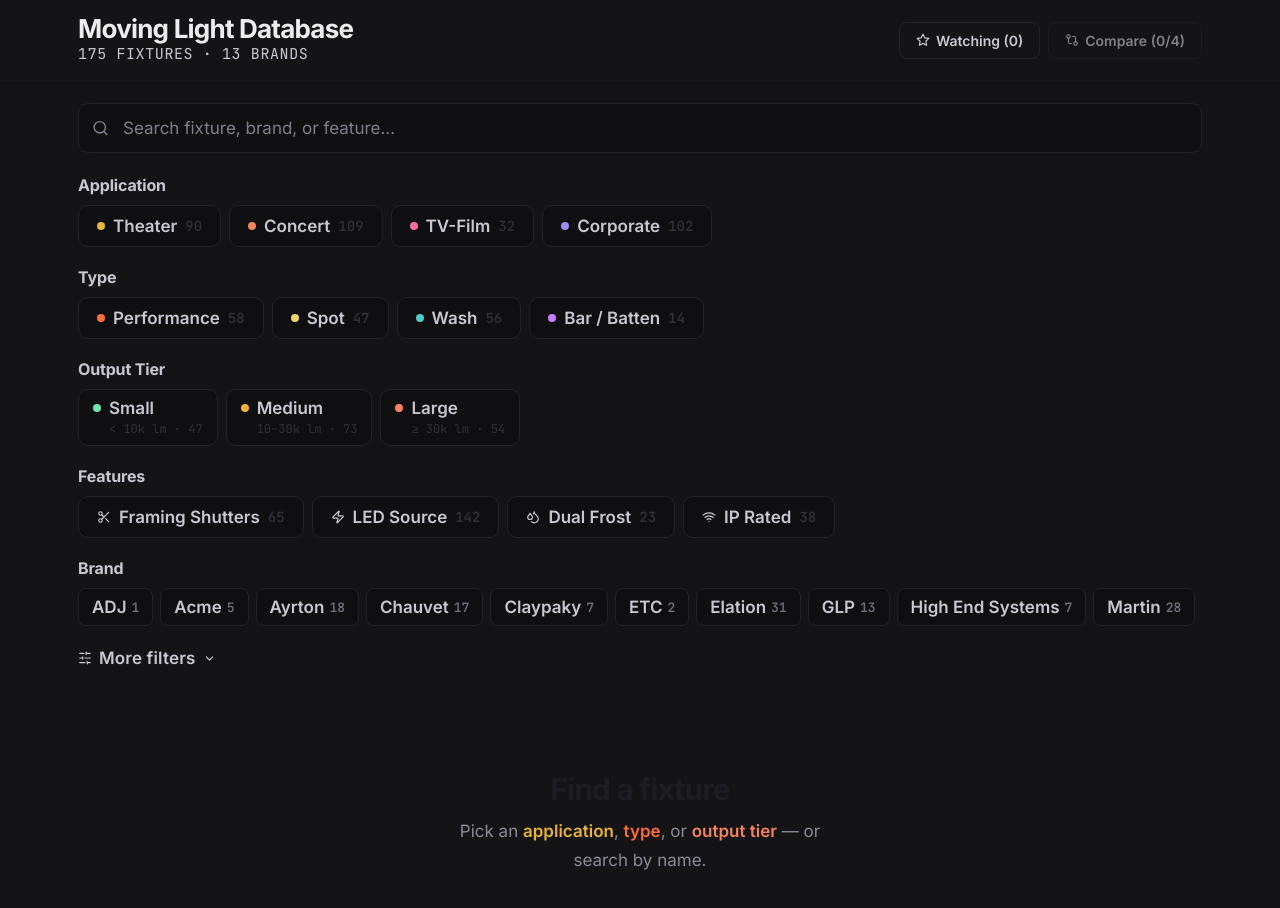
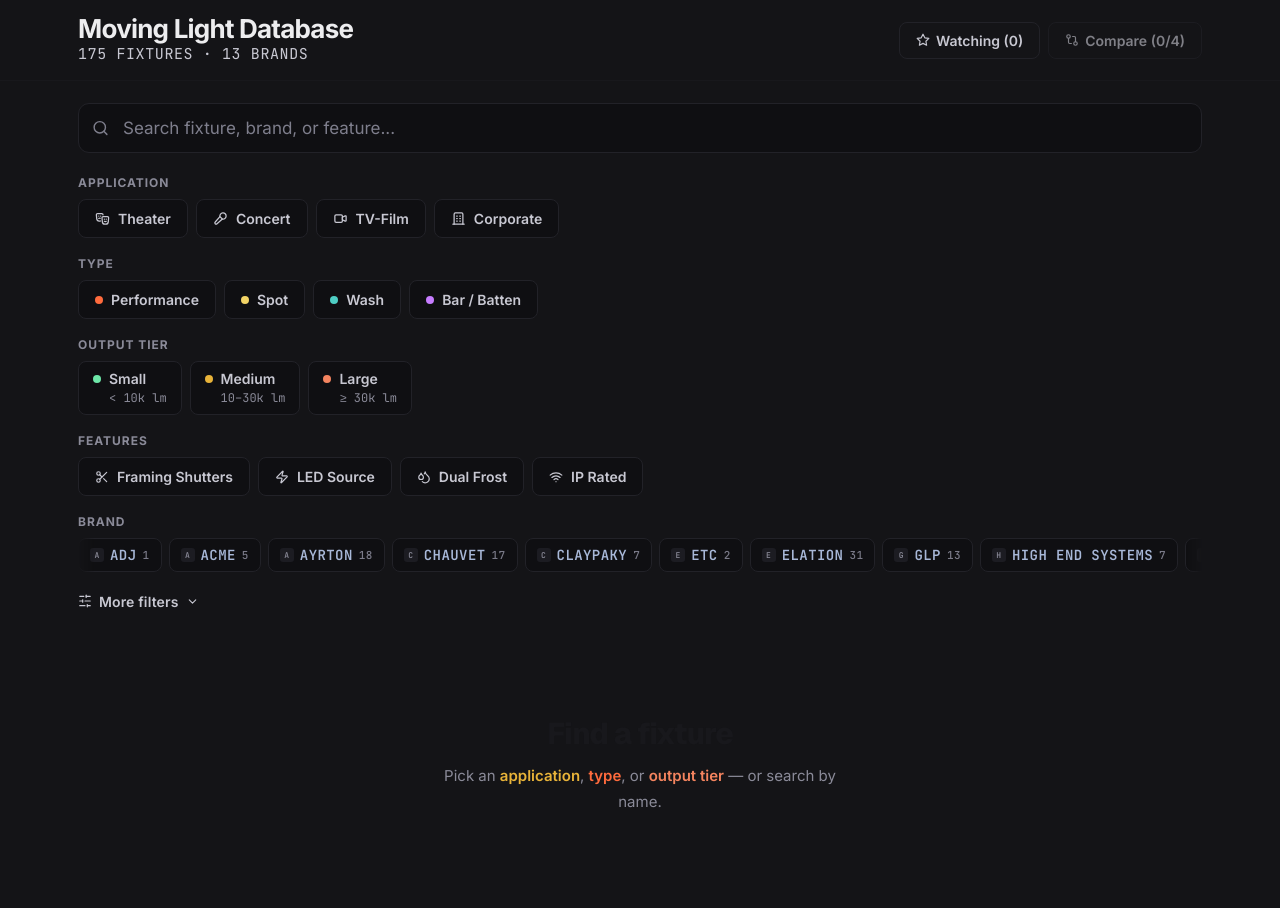
Before and after one commit to Rzalumen/MovingLightDatabase, a React (Vite) app: page / in a window 1280 px wide. Shown: the top 908 px of the page. Built offline with nearby package versions, Linux system fonts and the light colour scheme.

Commit message:
Phase 4: filter area redesign, sticky active bar, watching filter

```diff
--- a/public/sw.js
+++ b/public/sw.js
@@ -1,4 +1,4 @@
-const CACHE = 'mld-v4';
+const CACHE = 'mld-v5';
 self.addEventListener('install', e => self.skipWaiting());
 self.addEventListener('activate', e => e.waitUntil(clients.claim()));
 self.addEventListener('fetch', e => {
--- a/src/App.jsx
+++ b/src/App.jsx
@@ -1,11 +1,9 @@
 import React, { useState, useMemo, useEffect } from "react";
 import { Search, X, GitCompare, ChevronDown, ChevronUp, Check, Plus, Minus, ExternalLink, Scissors, SlidersHorizontal, Droplets, Wifi, Zap, Star } from "lucide-react";
+import { IconMasksTheater as Drama, IconMicrophone2 as Mic2, IconVideo as Video, IconBuilding as Building2 } from "@tabler/icons-react";
 
 import FIXTURES from "./fixtures.json";
 import { FONTS, COLORS, getTypeColor, getTierColor, RADIUS, SPACING } from "./tokens";
-
-// Phase 2 will use these — import added now to verify installation works
-// import { Drama, Mic2, Video, Building2 } from "@tabler/icons-react";
 
 const CAT_COLORS = { "Performance":COLORS.typePerformance, "Spot":COLORS.typeSpot, "Wash":COLORS.typeWash, "Bar / Batten":COLORS.typeBar };
 const LAMP_COLORS = { "LED":"#6EE7A8", "Discharge":"#F5A623", "Laser":"#FF6B6B", "Other":"#9AA5B1" };
@@ -13,6 +11,12 @@ const APP_COLORS = { "Theater":COLORS.actionAmber, "Concert":"#F4845F", "TV-Film
 const TIER_COLORS = { "Small":"#6EE7A8", "Medium":COLORS.actionAmber, "Large":"#F4845F" };
 const TIER_DESC = { "Small":"< 10k lm", "Medium":"10\u201330k lm", "Large":"\u2265 30k lm" };
 const APP_ORDER = ["Theater","Concert","TV-Film","Corporate"];
+const APP_ICONS = {
+  "Theater":   Drama,
+  "Concert":   Mic2,
+  "TV-Film":   Video,
+  "Corporate": Building2,
+};
 
 const FEAT_FILTERS = [
   { key:"framing",   label:"Framing Shutters", icon:<Scissors size={14}/>,  color:"#6EE7A8", field:f=>f.framing },
@@ -50,6 +54,7 @@ export default function App() {
   const [compare,setCompare]   = useState([]);
   const [showCompare,setShowCompare] = useState(false);
   const [isMobile,setIsMobile] = useState(false);
+  const [watchingFilterActive,setWatchingFilterActive] = useState(false);
   const [watchlist,setWatchlist] = useState(()=>{
     try {
       const saved = localStorage.getItem("mld-watchlist");
@@ -81,12 +86,13 @@ export default function App() {
     const n=new Set(set); n.has(val)?n.delete(val):n.add(val); setter(n);
   }
 
-  const hasFilter = query||apps.size||cats.size||tiers.size||brands.size||feats.size||lamps.size||criMin||featAnim;
+  const hasFilter = query||apps.size||cats.size||tiers.size||brands.size||feats.size||lamps.size||criMin||featAnim||watchingFilterActive;
   const moreCount = lamps.size+(criMin?1:0)+(featAnim?1:0);
 
   const filtered = useMemo(()=>{
     if(!hasFilter) return [];
     let r = FIXTURES.filter(f=>{
+      if(watchingFilterActive && !watchlist.has(f.id)) return false;
       if(query){
         const q=query.toLowerCase();
         const hay=(f.model+" "+f.brand+" "+f.category+" "+(f.standout||"")+" "+(f.description||"")+" "+(f.colorMixing||"")+" "+(f.lamp||"")+" "+(f.applications||[]).join(" ")).toLowerCase();
@@ -117,7 +123,7 @@ export default function App() {
       if(av>bv) return dir==="asc"?1:-1;
       return 0;
     });
-  },[query,apps,cats,tiers,brands,feats,lamps,criMin,featAnim,sortBy,hasFilter]);
+  },[query,apps,cats,tiers,brands,feats,lamps,criMin,featAnim,sortBy,hasFilter,watchingFilterActive,watchlist]);
 
   function toggleExpand(id){
     setExpanded(p=>{const n=new Set(p);n.has(id)?n.delete(id):n.add(id);return n;});
@@ -142,9 +148,24 @@ export default function App() {
     setQuery(""); setApps(new Set()); setCats(new Set()); setTiers(new Set());
     setBrands(new Set()); setFeats(new Set()); setLamps(new Set());
     setCriMin(0); setFeatAnim(false);
+    setWatchingFilterActive(false);
   }
 
   const activeCount=apps.size+cats.size+tiers.size+brands.size+feats.size+lamps.size+(criMin?1:0)+(featAnim?1:0);
+
+  const activeChips = useMemo(()=>{
+    const chips = [];
+    if(query) chips.push({key:"query", label:`"${query}"`, onRemove:()=>setQuery("")});
+    apps.forEach(a => chips.push({key:`app-${a}`, label:a, onRemove:()=>{const n=new Set(apps); n.delete(a); setApps(n);}}));
+    cats.forEach(c => chips.push({key:`cat-${c}`, label:c, onRemove:()=>{const n=new Set(cats); n.delete(c); setCats(n);}}));
+    tiers.forEach(t => chips.push({key:`tier-${t}`, label:t, onRemove:()=>{const n=new Set(tiers); n.delete(t); setTiers(n);}}));
+    brands.forEach(b => chips.push({key:`brand-${b}`, label:b, onRemove:()=>{const n=new Set(brands); n.delete(b); setBrands(n);}}));
+    feats.forEach(f => chips.push({key:`feat-${f}`, label:f, onRemove:()=>{const n=new Set(feats); n.delete(f); setFeats(n);}}));
+    lamps.forEach(l => chips.push({key:`lamp-${l}`, label:l, onRemove:()=>{const n=new Set(lamps); n.delete(l); setLamps(n);}}));
+    if(criMin>0) chips.push({key:"cri", label:`CRI ${criMin}+`, onRemove:()=>setCriMin(0)});
+    if(featAnim) chips.push({key:"anim", label:"Animation wheel", onRemove:()=>setFeatAnim(false)});
+    return chips;
+  },[query, apps, cats, tiers, brands, feats, lamps, criMin, featAnim]);
 
   return (
     <div style={{minHeight:"100vh",background:COLORS.bgBase,color:COLORS.textPrimary,fontFamily:FONTS.ui}}>
@@ -181,13 +202,13 @@ export default function App() {
           </div>
           {!isMobile&&(
             <div style={{display:"flex",gap:8}}>
-              <button onClick={()=>{/* Phase 4 will wire watchlist view */}}
+              <button onClick={()=>setWatchingFilterActive(v=>!v)}
                 style={{display:"flex",alignItems:"center",gap:6,padding:"9px 16px",
-                  background:watchlist.size?COLORS.actionAmberBg:"transparent",
-                  color:watchlist.size?COLORS.actionAmber:COLORS.textSecondary,
-                  border:`1px solid ${watchlist.size?COLORS.actionAmber:COLORS.borderDefault}`,
+                  background:watchingFilterActive?COLORS.actionAmber:(watchlist.size?COLORS.actionAmberBg:"transparent"),
+                  color:watchingFilterActive?COLORS.bgBase:(watchlist.size?COLORS.actionAmber:COLORS.textSecondary),
+                  border:`1px solid ${watchingFilterActive||watchlist.size?COLORS.actionAmber:COLORS.borderDefault}`,
                   borderRadius:RADIUS.md,fontSize:14,fontWeight:600,cursor:"pointer",fontFamily:FONTS.ui}}>
-                <Star size={14} fill={watchlist.size?COLORS.actionAmber:"none"}/> Watching ({watchlist.size})
+                <Star size={14} fill={watchingFilterActive?COLORS.bgBase:(watchlist.size?COLORS.actionAmber:"none")}/> Watching ({watchlist.size})
               </button>
               <button onClick={()=>compare.length&&setShowCompare(true)}
                 style={{display:"flex",alignItems:"center",gap:6,padding:"9px 16px",
@@ -218,14 +239,14 @@ export default function App() {
         <Section label="Application" active={apps.size}>
           <div style={{display:"flex",gap:8,flexWrap:"wrap"}}>
             {APP_ORDER.map(a=>{
-              const on=apps.has(a); const col=APP_COLORS[a];
-              const n=FIXTURES.filter(f=>(f.applications||[]).includes(a)).length;
+              const on=apps.has(a);
+              const col=APP_COLORS[a];
+              const Icon=APP_ICONS[a];
               return(
                 <div key={a} className="chip" onClick={()=>toggle(apps,setApps,a)}
-                  style={{display:"flex",alignItems:"center",gap:8,padding:isMobile?"9px 14px":"10px 18px",background:on?col+"1A":COLORS.bgElevated,border:`1.5px solid ${on?col:COLORS.borderDefault}`,borderRadius:10,fontSize:isMobile?16:17,fontWeight:600,color:on?col:COLORS.textSecondary}}>
-                  <span style={{width:8,height:8,borderRadius:"50%",background:col,flexShrink:0}}/>
+                  style={{display:"flex",alignItems:"center",gap:8,padding:isMobile?"9px 14px":"10px 16px",background:on?col+"1A":COLORS.bgElevated,border:`1.5px solid ${on?col:COLORS.borderDefault}`,borderRadius:RADIUS.md,fontSize:isMobile?15:14,fontWeight:600,color:on?col:COLORS.textSecondary,fontFamily:FONTS.ui,cursor:"pointer"}}>
+                  {Icon&&<Icon size={15} strokeWidth={2}/>}
                   {a}
-                  <span style={{fontSize:14,fontFamily:FONTS.mono,color:on?col+"88":"#303038",fontWeight:500}}>{n}</span>
                   {on&&<Check size={13}/>}
                 </div>
               );
@@ -237,14 +258,13 @@ export default function App() {
         <Section label="Type" active={cats.size}>
           <div style={{display:"flex",gap:8,flexWrap:"wrap"}}>
             {allCats.map(c=>{
-              const on=cats.has(c); const col=CAT_COLORS[c];
-              const n=FIXTURES.filter(f=>f.category===c).length;
+              const on=cats.has(c);
+              const col=CAT_COLORS[c];
               return(
                 <div key={c} className="chip" onClick={()=>toggle(cats,setCats,c)}
-                  style={{display:"flex",alignItems:"center",gap:8,padding:isMobile?"9px 14px":"10px 18px",background:on?col+"1A":COLORS.bgElevated,border:`1.5px solid ${on?col:COLORS.borderDefault}`,borderRadius:10,fontSize:isMobile?16:17,fontWeight:600,color:on?col:COLORS.textSecondary}}>
+                  style={{display:"flex",alignItems:"center",gap:8,padding:isMobile?"9px 14px":"10px 16px",background:on?col+"1A":COLORS.bgElevated,border:`1.5px solid ${on?col:COLORS.borderDefault}`,borderRadius:RADIUS.md,fontSize:isMobile?15:14,fontWeight:600,color:on?col:COLORS.textSecondary,fontFamily:FONTS.ui,cursor:"pointer"}}>
                   <span style={{width:8,height:8,borderRadius:"50%",background:col,flexShrink:0}}/>
                   {c}
-                  <span style={{fontSize:14,fontFamily:FONTS.mono,color:on?col+"88":"#303038"}}>{n}</span>
                   {on&&<Check size={13}/>}
                 </div>
               );
@@ -256,17 +276,17 @@ export default function App() {
         <Section label="Output Tier" active={tiers.size}>
           <div style={{display:"flex",gap:8,flexWrap:"wrap"}}>
             {allTiers.map(t=>{
-              const on=tiers.has(t); const col=TIER_COLORS[t];
-              const n=FIXTURES.filter(f=>f.tier===t).length;
+              const on=tiers.has(t);
+              const col=TIER_COLORS[t];
               return(
                 <div key={t} className="chip" onClick={()=>toggle(tiers,setTiers,t)}
-                  style={{display:"flex",flexDirection:"column",alignItems:"flex-start",padding:isMobile?"7px 12px":"8px 14px",background:on?col+"1A":COLORS.bgElevated,border:`1.5px solid ${on?col:COLORS.borderDefault}`,borderRadius:10}}>
-                  <div style={{display:"flex",alignItems:"center",gap:8,fontSize:isMobile?16:17,fontWeight:600,color:on?col:COLORS.textSecondary}}>
+                  style={{display:"flex",flexDirection:"column",alignItems:"flex-start",padding:isMobile?"7px 12px":"8px 14px",background:on?col+"1A":COLORS.bgElevated,border:`1.5px solid ${on?col:COLORS.borderDefault}`,borderRadius:RADIUS.md,fontFamily:FONTS.ui,cursor:"pointer"}}>
+                  <div style={{display:"flex",alignItems:"center",gap:8,fontSize:isMobile?15:14,fontWeight:600,color:on?col:COLORS.textSecondary}}>
                     <span style={{width:8,height:8,borderRadius:"50%",background:col,flexShrink:0}}/>
                     {t}
                     {on&&<Check size={13}/>}
                   </div>
-                  <div style={{fontSize:12,fontFamily:FONTS.mono,color:on?col+"88":"#303038",marginTop:3,marginLeft:16}}>{TIER_DESC[t]} · {n}</div>
+                  <div style={{fontSize:12,fontFamily:FONTS.mono,color:on?col+"CC":COLORS.textMuted,marginTop:3,marginLeft:16}}>{TIER_DESC[t]}</div>
                 </div>
               );
             })}
@@ -278,13 +298,11 @@ export default function App() {
           <div style={{display:"flex",gap:8,flexWrap:"wrap"}}>
             {FEAT_FILTERS.map(({key,label,icon,color,field})=>{
               const on=feats.has(key);
-              const n=FIXTURES.filter(field).length;
               return(
                 <div key={key} className="chip" onClick={()=>toggle(feats,setFeats,key)}
-                  style={{display:"flex",alignItems:"center",gap:8,padding:isMobile?"9px 14px":"10px 18px",background:on?color+"1A":COLORS.bgElevated,border:`1.5px solid ${on?color:COLORS.borderDefault}`,borderRadius:10,fontSize:isMobile?16:17,fontWeight:600,color:on?color:COLORS.textSecondary}}>
+                  style={{display:"flex",alignItems:"center",gap:8,padding:isMobile?"9px 14px":"10px 16px",background:on?color+"1A":COLORS.bgElevated,border:`1.5px solid ${on?color:COLORS.borderDefault}`,borderRadius:RADIUS.md,fontSize:isMobile?15:14,fontWeight:600,color:on?color:COLORS.textSecondary,fontFamily:FONTS.ui,cursor:"pointer"}}>
                   {icon}
                   {label}
-                  <span style={{fontSize:14,fontFamily:FONTS.mono,color:on?color+"88":"#303038"}}>{n}</span>
                   {on&&<Check size={13}/>}
                 </div>
               );
@@ -294,33 +312,36 @@ export default function App() {
 
         {/* ── BRAND ── */}
         <Section label="Brand" active={brands.size}>
-          <div className="no-scrollbar" style={{display:"flex",gap:7,overflowX:"auto",paddingBottom:2}}>
+          <div style={{position:"relative"}}>
+            <div className="no-scrollbar" style={{display:"flex",gap:7,overflowX:"auto",paddingBottom:2,WebkitMaskImage:"linear-gradient(to right, transparent 0, black 16px, black calc(100% - 16px), transparent 100%)",maskImage:"linear-gradient(to right, transparent 0, black 16px, black calc(100% - 16px), transparent 100%)"}}>
               {allBrands.map(b=>{
                 const on=brands.has(b);
                 const n=FIXTURES.filter(f=>f.brand===b).length;
                 return(
                   <div key={b} className="brand-pill" onClick={()=>toggle(brands,setBrands,b)}
-                  style={{display:"flex",alignItems:"center",gap:5,padding:"8px 13px",background:on?"#E8B3391A":COLORS.bgElevated,border:`1.5px solid ${on?COLORS.actionAmber:COLORS.borderDefault}`,borderRadius:8,fontSize:17,fontWeight:600,color:on?COLORS.actionAmber:COLORS.textSecondary,flexShrink:0}}>
+                    style={{display:"flex",alignItems:"center",gap:6,padding:"7px 11px",background:on?COLORS.standoutCyanBg:COLORS.bgElevated,border:`1.5px solid ${on?COLORS.standoutCyan:COLORS.borderDefault}`,borderRadius:RADIUS.md,fontSize:14,fontWeight:600,color:on?COLORS.standoutCyan:COLORS.brandPeriwinkle,flexShrink:0,fontFamily:FONTS.mono,letterSpacing:".03em",textTransform:"uppercase",cursor:"pointer"}}>
+                    <div style={{width:14,height:14,borderRadius:3,background:COLORS.brandLogoBg,flexShrink:0,display:"flex",alignItems:"center",justifyContent:"center",fontSize:8,fontWeight:700,color:COLORS.textMuted}}>{b[0]}</div>
                     {b}
-                  <span style={{fontSize:13,fontFamily:FONTS.mono,color:on?"#E8B33966":"#6E6E7C"}}>{n}</span>
+                    <span style={{fontSize:11,fontFamily:FONTS.mono,color:on?COLORS.standoutCyan+"AA":COLORS.textDim,fontWeight:500}}>{n}</span>
                     {on&&<Check size={11}/>}
                   </div>
                 );
               })}
+            </div>
           </div>
         </Section>
 
         {/* ── MORE FILTERS ── */}
         <div style={{marginBottom:22}}>
           <div onClick={()=>setMoreOpen(o=>!o)}
-            style={{display:"inline-flex",alignItems:"center",gap:7,cursor:"pointer",fontSize:17,color:moreOpen||moreCount>0?COLORS.textPrimary:COLORS.textSecondary,fontWeight:600,letterSpacing:".01em"}}>
+            style={{display:"inline-flex",alignItems:"center",gap:7,cursor:"pointer",fontSize:14,color:moreOpen||moreCount>0?COLORS.textPrimary:COLORS.textSecondary,fontWeight:600,letterSpacing:".01em",fontFamily:FONTS.ui}}>
             <SlidersHorizontal size={14}/>
             More filters
-            {moreCount>0&&<span style={{background:COLORS.actionAmber,color:COLORS.bgBase,borderRadius:8,padding:"1px 7px",fontSize:14,fontWeight:700}}>{moreCount}</span>}
+            {moreCount>0&&<span style={{background:COLORS.actionAmber,color:COLORS.bgBase,borderRadius:RADIUS.sm,padding:"1px 7px",fontSize:12,fontWeight:700,fontFamily:FONTS.ui}}>{moreCount}</span>}
             {moreOpen?<ChevronUp size={13}/>:<ChevronDown size={13}/>}
           </div>
           {moreOpen&&(
-            <div className="expand-in" style={{marginTop:12,padding:"16px 18px",background:COLORS.bgElevated,border:"1px solid #1C1C22",borderRadius:12}}>
+            <div className="expand-in" style={{marginTop:12,padding:"16px 18px",background:COLORS.bgElevated,border:`1px solid ${COLORS.borderSubtle}`,borderRadius:RADIUS.xl}}>
               <SubGroup label="CRI">
                 <div style={{display:"flex",gap:7}}>
                   {[{l:"90+",m:90},{l:"80+",m:80},{l:"70+",m:70}].map(b=>(
@@ -344,12 +365,32 @@ export default function App() {
 
         {/* ── RESULTS ── */}
         {!hasFilter ? <EmptyState/> : filtered.length===0 ? (
+          <>
+            {(watchingFilterActive || activeChips.length > 0) && (
+              <ActiveFilterBar
+                chips={activeChips}
+                resultCount={filtered.length}
+                onClear={clearAll}
+                watchingActive={watchingFilterActive}
+                onExitWatching={()=>setWatchingFilterActive(false)}
+              />
+            )}
             <div style={{textAlign:"center",padding:"70px 20px",color:COLORS.textSecondary}}>
               <div style={{fontSize:17,fontWeight:700,marginBottom:10}}>No fixtures match</div>
-            <button onClick={clearAll} style={{padding:"9px 18px",background:COLORS.bgElevated,border:"1px solid #222228",borderRadius:8,color:COLORS.textSecondary,fontSize:16,cursor:"pointer",fontFamily:FONTS.ui,fontWeight:600}}>Clear filters</button>
+              <button onClick={clearAll} style={{padding:"9px 18px",background:COLORS.bgElevated,border:`1px solid ${COLORS.borderDefault}`,borderRadius:RADIUS.md,color:COLORS.textSecondary,fontSize:16,cursor:"pointer",fontFamily:FONTS.ui,fontWeight:600}}>Clear filters</button>
             </div>
+          </>
         ) : (
           <>
+            {(watchingFilterActive || activeChips.length > 0) && (
+              <ActiveFilterBar
+                chips={activeChips}
+                resultCount={filtered.length}
+                onClear={clearAll}
+                watchingActive={watchingFilterActive}
+                onExitWatching={()=>setWatchingFilterActive(false)}
+              />
+            )}
             <div style={{display:"flex",alignItems:"center",justifyContent:"space-between",marginBottom:12}}>
               <div style={{fontSize:16,color:COLORS.textSecondary}}>
                 <span style={{color:COLORS.textPrimary,fontWeight:700,fontSize:17}}>{filtered.length}</span> results
@@ -405,10 +446,10 @@ export default function App() {
 
 function Section({label,active,children}){
   return(
-    <div style={{marginBottom:20}}>
-      <div style={{display:"flex",alignItems:"center",gap:10,marginBottom:10}}>
-        <span style={{fontSize:16,fontWeight:700,color:active>0?COLORS.textPrimary:COLORS.textSecondary,letterSpacing:"-.01em"}}>{label}</span>
-        {active>0&&<span style={{fontSize:14,fontFamily:FONTS.mono,background:"#E8B3391A",color:COLORS.actionAmber,padding:"2px 8px",borderRadius:6,fontWeight:600,letterSpacing:".03em"}}>{active} active</span>}
+    <div style={{marginBottom:18}}>
+      <div style={{display:"flex",alignItems:"center",gap:10,marginBottom:9}}>
+        <span style={{fontFamily:FONTS.ui,fontSize:12,fontWeight:700,color:COLORS.textMuted,letterSpacing:".08em",textTransform:"uppercase"}}>{label}</span>
+        {active>0&&<span style={{fontFamily:FONTS.mono,fontSize:11,background:COLORS.actionAmberBg,color:COLORS.actionAmber,padding:"1px 6px",borderRadius:4,fontWeight:600,letterSpacing:".03em"}}>{active}</span>}
       </div>
       {children}
     </div>
@@ -418,7 +459,7 @@ function Section({label,active,children}){
 function SubGroup({label,children}){
   return(
     <div style={{marginBottom:14}}>
-      <div style={{fontSize:14,fontWeight:600,color:"#8A8A98",letterSpacing:".1em",textTransform:"uppercase",fontFamily:FONTS.mono,marginBottom:8}}>{label}</div>
+      <div style={{fontSize:11,fontWeight:600,color:COLORS.textMuted,letterSpacing:".1em",textTransform:"uppercase",fontFamily:FONTS.mono,marginBottom:8}}>{label}</div>
       {children}
     </div>
   );
@@ -427,7 +468,7 @@ function SubGroup({label,children}){
 function MiniPill({active,onClick,children,dot}){
   return(
     <div className="chip" onClick={onClick}
-      style={{display:"inline-flex",alignItems:"center",gap:6,padding:"7px 12px",background:active?"#E8B3391A":"transparent",border:`1px solid ${active?COLORS.actionAmber:COLORS.borderDefault}`,borderRadius:7,fontSize:17,color:active?COLORS.actionAmber:"#AEAEBA",fontWeight:600,cursor:"pointer"}}>
+      style={{display:"inline-flex",alignItems:"center",gap:6,padding:"7px 12px",background:active?COLORS.actionAmberBg:"transparent",border:`1px solid ${active?COLORS.actionAmber:COLORS.borderDefault}`,borderRadius:RADIUS.sm,fontSize:13,color:active?COLORS.actionAmber:COLORS.textSecondary,fontWeight:600,cursor:"pointer",fontFamily:FONTS.ui}}>
       {dot&&<span style={{width:7,height:7,borderRadius:"50%",background:dot}}/>}
       {children}
       {active&&<Check size={11}/>}
@@ -435,11 +476,41 @@ function MiniPill({active,onClick,children,dot}){
   );
 }
 
+function ActiveFilterBar({chips, resultCount, onClear, watchingActive, onExitWatching}){
+  return(
+    <div style={{position:"sticky",top:0,zIndex:10,background:COLORS.activeBarBg,border:`1px solid ${COLORS.activeBarBorder}`,borderRadius:RADIUS.lg,padding:"10px 14px",marginBottom:14,display:"flex",alignItems:"center",gap:12,flexWrap:"wrap"}}>
+      <span style={{fontFamily:FONTS.mono,fontSize:11,color:COLORS.textMuted,fontWeight:600,letterSpacing:".08em",textTransform:"uppercase"}}>Filtering</span>
+
+      {watchingActive && (
+        <div style={{display:"inline-flex",alignItems:"center",gap:6,padding:"4px 10px",background:COLORS.actionAmber,color:COLORS.bgBase,borderRadius:RADIUS.sm,fontFamily:FONTS.ui,fontSize:13,fontWeight:600}}>
+          <Star size={12} fill={COLORS.bgBase}/>
+          Watching
+          <X size={12} onClick={onExitWatching} style={{cursor:"pointer",marginLeft:2}}/>
+        </div>
+      )}
+
+      {chips.map(c=>(
+        <div key={c.key} style={{display:"inline-flex",alignItems:"center",gap:6,padding:"4px 10px",background:COLORS.bgElevated,border:`1px solid ${COLORS.borderDefault}`,borderRadius:RADIUS.sm,fontFamily:FONTS.ui,fontSize:13,color:COLORS.textPrimary}}>
+          <span>{c.label}</span>
+          <X size={12} onClick={c.onRemove} style={{cursor:"pointer",color:COLORS.textMuted}}/>
+        </div>
+      ))}
+
+      <div style={{marginLeft:"auto",display:"flex",alignItems:"center",gap:14}}>
+        <span style={{fontFamily:FONTS.mono,fontSize:13,color:COLORS.textSecondary}}>
+          <span style={{color:COLORS.textPrimary,fontWeight:700}}>{resultCount}</span> results
+        </span>
+        <span onClick={onClear} style={{cursor:"pointer",fontFamily:FONTS.ui,fontSize:12,fontWeight:600,color:COLORS.textMuted,letterSpacing:".06em",textTransform:"uppercase"}}>Clear all</span>
+      </div>
+    </div>
+  );
+}
+
 function EmptyState(){
   return(
     <div style={{textAlign:"center",padding:"80px 20px"}}>
-      <div style={{fontSize:30,fontWeight:800,color:"#1C1C22",letterSpacing:"-.03em",marginBottom:10}}>Find a fixture</div>
-      <div style={{fontSize:17,color:"#8A8A98",lineHeight:1.7,maxWidth:400,margin:"0 auto",fontWeight:400}}>
+      <div style={{fontFamily:FONTS.display,fontSize:30,fontWeight:800,color:COLORS.borderSubtle,letterSpacing:"-.03em",marginBottom:10}}>Find a fixture</div>
+      <div style={{fontFamily:FONTS.ui,fontSize:15,color:COLORS.textMuted,lineHeight:1.7,maxWidth:400,margin:"0 auto",fontWeight:400}}>
         Pick an <span style={{color:APP_COLORS["Theater"],fontWeight:600}}>application</span>, <span style={{color:CAT_COLORS["Performance"],fontWeight:600}}>type</span>, or <span style={{color:TIER_COLORS["Large"],fontWeight:600}}>output tier</span> — or search by name.
       </div>
     </div>
```
Also changed, not shown: src/tokens.js (+8 -0 lines). Lines whose indentation alone changed are shown as unchanged.
